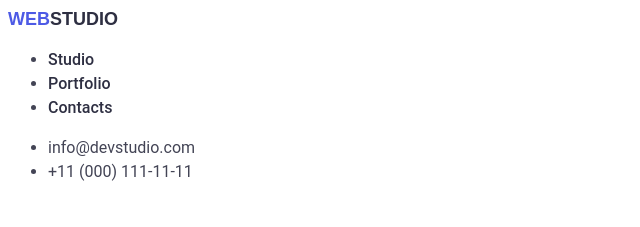
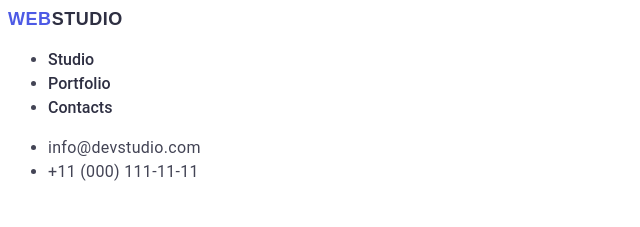
Before and after one commit to daminqf/goit-markup-hw-02, a plain HTML site: page index.html in a window 1280 px wide. Shown: the top 227 px of the page, 0-640 px from the left. Drawn offline with Linux system fonts and the light colour scheme.

Commit message:
edit header

```diff
--- a/css/styles.css
+++ b/css/styles.css
@@ -1,9 +1,10 @@
 body {
-    font-family: "roboto" ,sans-serif;
+    font-family: "Roboto", sans-serif;
     font-size: 16px;
     line-height: 1.5;
     letter-spacing: 2%;
     color: #434455;
+    background-color: #FFFFFF;
 }
 
 .link {
@@ -12,11 +13,22 @@ body {
     text-decoration: none;
 }
 
+.link:focus,
+.link:hover {
+    color: #404bbf;
+}
+
 .address {
     text-decoration: none;
     text-transform: none;
     font-style: normal;
     color: #434455;
+    letter-spacing: 0.02em;
+}
+
+.address:focus,
+.address:hover {
+    color: #404bbf;
 }
 
 .hero {
@@ -43,18 +55,18 @@ h2 {
 }
 
 .logo {
-    color:#2E2F42;
+    color: #4D5AE5;
     text-transform: uppercase;
     text-decoration: none;
     font-weight: 700;
     font-size: 18px;
     font-family: "Raleway", sans-serif;
-    line-height: 1.1666;
-    letter-spacing: 3%;
+    line-height: 1.17;
+    letter-spacing: 0.03em;
 }
 
 .accent {
-    color:#4D5AE5
+    color: #2E2F42;
 }
 
 h3 {
--- a/index.html
+++ b/index.html
@@ -10,12 +10,12 @@
     <header>
       <nav>
         <a class="logo" href="./index.html"
-          ><span class="accent">Web</span>Studio</a
+          >Web<span class="accent">Studio</span></a
         >
         <ul>
-          <li><a class="link" href="" target="_blank">Studio</a></li>
-          <li><a class="link" href="" target="_blank">Portfolio</a></li>
-          <li><a class="link" href="" target="_blank">Contacts</a></li>
+          <li><a class="link" href="./index.html">Studio</a></li>
+          <li><a class="link" href="">Portfolio</a></li>
+          <li><a class="link" href="">Contacts</a></li>
         </ul>
       </nav>
       <address>
```
